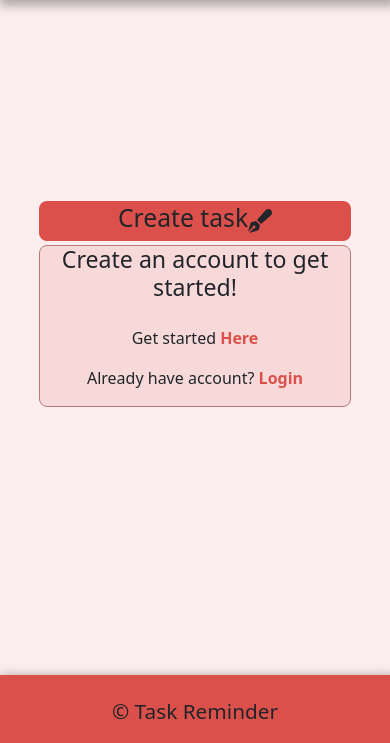
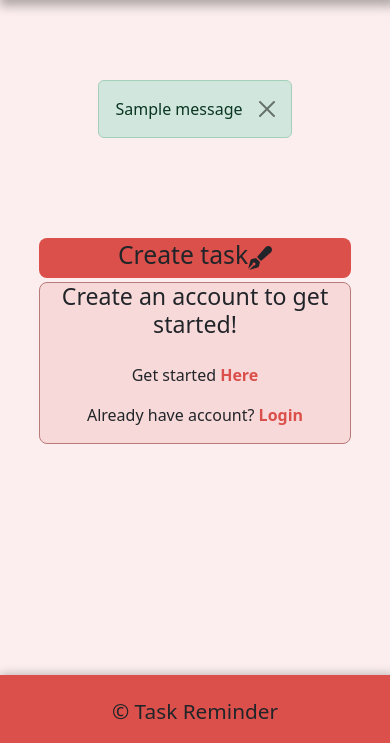
Before and after one commit to Timalexanderandersson/Task-Reminder, a Django app: page / in a window 390 px wide. Shown: the part 101-844 px from the top of the page. Run offline with Django 5.2, Linux system fonts and the light colour scheme; tables that the repository leaves empty hold one stand-in row (values such as "Sample post"); one stand-in notice (Sample message) is shown; some libraries are stand-ins or nearby versions.

Commit message:
added comments in html and views  and css to search input and fixed width. to media query width for searchbar

```diff
--- a/static/css/style.css
+++ b/static/css/style.css
@@ -62,8 +62,8 @@ main{
 
 /*Search bar*/
 #search-bar{
-    width: 45vh;
-
+    width: 25vh;
+    margin-top: 3vh;
 }
 /*searching task button*/
 .button-searching{
@@ -84,14 +84,14 @@ border-radius: 5px;
 border-style: solid;
 border-width: 1px;
 width: auto;
-padding:5vh;
+padding:2vh;
 background-color: hsl(0, 67%, 91%);
 height: auto;
 }
 
 /*textarea*/
 textarea {
-    width:35vh;
+    width:100%;
 }
 
 /*Index.html page*/
@@ -146,7 +146,13 @@ textarea {
 /*Form for making the tasks*/
 .formdetails{
     display: none;
+    width: 100%;
+    max-width: 380px;
 
+}
+/*Edit title*/
+.h3-edit{
+    margin-top: 1vh;
 }
 /*Add button inside the task creater*/
 #first-button{
@@ -282,6 +288,9 @@ textarea {
     justify-content: center;
 
 }
+#search-bar{
+    width: 35vh;
+}
 
 }
 
@@ -302,6 +311,13 @@ textarea {
     width: 50vh;
     display: flex;
     justify-content: right;
+}
+#search-bar{
+    margin-top: 3vh;
+    width: 45vh;
+}
+#search-bar{
+    width: 45vh;
 }
 
 }
--- a/static/js/script.js
+++ b/static/js/script.js
@@ -32,7 +32,7 @@ for (let i = 0; i < addbuttontask.length; i++){
 
             } else{
                 taskinside.style.display = 'none'
-                addbuttontask[i].innerText = "Add";
+                addbuttontask[i].innerText = "Open";
                 addbuttontask[i].style.backgroundColor ='rgb(42, 156, 42)';
             }
     })
--- a/task_app/templates/delete_site.html
+++ b/task_app/templates/delete_site.html
@@ -1,6 +1,7 @@
 {% extends "base.html" %}
 {% block content %}
-<div class="register-class text-center>
+<!-- delete button -->
+<div class="register-class text-center">
 <div class="for-each-task text-center">
     <h2 class="mb-4">Are you sure you want to delete?</h2>
   <div class="tasks-header mb-4 text-center">
--- a/task_app/templates/edit_task.html
+++ b/task_app/templates/edit_task.html
@@ -1,5 +1,6 @@
 {% extends "base.html" %}
 {% block content %}
+<!-- Edit your tasks form -->
 <div class="register-class ">
 <h1 class="text-center">Edit: {{tasks.title}}</h1>
 <form method="post" class="text-center" >
--- a/task_app/templates/index.html
+++ b/task_app/templates/index.html
@@ -1,5 +1,22 @@
 {% extends "base.html" %}
 {% block content %}
+<!-- Message for succes or errors -->
+{% if messages %}
+    {% for message in messages %}
+    {% if message.tags == 'error' %}
+        <div class="alert alert-warning alert-dismissible " role="alert" >
+           <li>{{ message }}</li>
+            <button type="button" class="btn-close" data-bs-dismiss="alert" aria-label="Close"></button>
+        </div>
+        {% elif message.tags == 'success' %}
+        <div class="alert alert-success alert-dismissible fade show" role="alert">
+            {{ message }}
+            <button type="button" class="btn-close" data-bs-dismiss="alert" aria-label="Close"></button>
+        </div>
+        {% endif %}
+    {% endfor %}
+{% endif %}
+<!-- Create account/login -->
     <div class="container-task">
         <div class="cool-color-here ">
             <h2 id="task-add ">Create task</h2>
--- a/task_app/templates/login.html
+++ b/task_app/templates/login.html
@@ -1,5 +1,6 @@
 {% extends "base.html" %}
 {% block content %}
+<!-- Form and link for login, register -->
 <div class="register-class ">
 <div class="col-12">
     <div class="text-center">
@@ -8,7 +9,7 @@
     <h2 class="mb-5">Access Your Account</h2>
     {{ form.as_p}}
 
-   <button type="submit" id="first-button" class="mb-3">Sign in</button>
+   <button type="submit"  class="mb-3 btn btn-success">Sign in</button>
    {% for message in messages %}
    <li>{{ message }}</li>
    {% endfor %}
--- a/task_app/templates/logout.html
+++ b/task_app/templates/logout.html
@@ -2,7 +2,7 @@
 {% block content %}
 <div class="register-class ">
 <div class="container text-center">
-    <form method="post">
+    <form method="post" action="{% url 'logout' %}">
     {% csrf_token %}
     <h2 class="mb-4">Are you sure you want to sign out?</h2>
    <button type="submit" class="btn btn-danger mb-3">Sign out</button>
--- a/task_app/templates/register.html
+++ b/task_app/templates/register.html
@@ -30,8 +30,8 @@
         {% endfor %}
     </div>
     <div>
-        <button type="submit" id="first-button" class="mb-3">Sign up</button>
-        <p class="text-center">Already have an account?<a class="links-for-all" href="{% url 'login' %}"><strong>Log in
+        <button type="submit" class="mb-3 btn btn-success">Sign up</button>
+        <p class="text-center">Already have an account?<a class="links-for-all" href="{% url 'login' %}"><strong> Log in
                     here</strong></a> </p>
     </div>
     </form>
--- a/task_app/templates/task_edit.html
+++ b/task_app/templates/task_edit.html
@@ -30,8 +30,9 @@
         <i class="fa-solid fa-pen-fancy penn-icon"></i>
     </div>
     <div class="task-add-box d-flex justify-content-center align-content-center">
-        <form method="post" class="formdetails text-center">
+        <form method="post" class="formdetails text-center mb-3">
             {% csrf_token %}
+            <h3 class="mb-3 h3-edit">Edit your task</h3>
             {{ form.as_p }}
             <button type="submit" id="first-button">Add task</button>
         </form>
--- a/task_app/views.py
+++ b/task_app/views.py
@@ -9,15 +9,27 @@ from django.contrib.auth.mixins import LoginRequiredMixin
 from django.contrib.messages.views import SuccessMessageMixin
 from django.contrib.auth.decorators import login_required
 
-#Takes user/visitor to the front page.
 def homepage(request):
+    '''
+    Function for redirection when enter website.
+    if user is authenticated redirect to task-create.
+    if not authenticated send to index.html
+    '''
     if request.user.is_authenticated:
         return redirect('task-create')
     return render(request, 'index.html',)
 
-#Searching bar to find different tasks.
 @login_required
 def search_here(request):
+    '''
+    Search function to find tasks in the list
+
+    allinfo shows the found tasks.
+    searching is for collecting data from the input.
+    if search = '' checking for text in input is empty, and message if its empty.
+    if allinfo.exists() == False check if task exist
+    if task not exist it shows message 'No task with this name.'
+     '''
     form = PostUser(request.POST)
     allinfo = TaskUser.objects.filter(user=request.user)
     searching = request.GET.get('search-text').strip()
@@ -26,7 +38,7 @@ def search_here(request):
         return redirect('task-create')
     allinfo = allinfo.filter(title__startswith=searching)
     if allinfo.exists() == False:
-        messages.error(request,'No task with this name..')
+        messages.error(request,'No task with this name.')
         return redirect('task-create')
     return render(request, 'task_edit.html', {
         'form': form,
@@ -36,6 +48,14 @@ def search_here(request):
 # Adding to the task list as user.
 @login_required
 def taskpush(request):
+    '''
+    function for adding tasks into a list.
+
+    allinfo shows the tasks and sort them.
+    form PostUser shows form with 'title','description','completed','due_date','time_date'.
+    shows you message if valid 'You added a task.'
+    otherwise 'Did not fill in all.' message appears.
+    '''
     allinfo = TaskUser.objects.filter(user=request.user).order_by('-created_at')
     if request.method == 'POST':
             form = PostUser(request.POST)
@@ -71,8 +91,15 @@ class UpdateTask(LoginRequiredMixin,SuccessMessageMixin,UpdateView):
     success_message = 'Updated task'
     success_url = reverse_lazy('task-create')
 
-#Account sign up function
 def signing_up(request):
+    '''
+    Function for signing up to the webpage.
+
+    this function handles all registration for a new user to get access to the website.
+    the form shows 'username','email','password1', 'password2'.
+    it saves the user and redirect to the task-create
+    and shows message 'Welcome {user.username} to your account.'
+    '''
     if request.method == 'GET':
         form = SigningUp()
     else:
@@ -84,11 +111,17 @@ def signing_up(request):
            messages.success(request, f'Welcome {user.username} to your account.')
            login(request, user)
            return redirect('task-create')
-
     return render(request, 'register.html',{'form':form})
 
-#Account sign in function
 def AccountLogin(request):
+    '''
+    Function for user to sign in.
+
+    if the user is authenticated it gets send back to task-create.
+    if the user is not authenticated it gets sent to login.html.
+    form shows 'username', 'password.
+
+    '''
     if request.user.is_authenticated:
         return redirect('task-create')
     if request.method == 'GET':
@@ -105,15 +138,19 @@ def AccountLogin(request):
                 login(request, user)
                 messages.success(request, f'Welcome {username}.')
                 return redirect('task-create')
-        messages.error(request, f'Wrong username or password')
+        messages.error(request, 'Wrong username or password')
         return render(request, 'login.html', {'form':form})
 
-
-#Sign out function
 @login_required
 def AccountLogout(request):
+    '''
+    Function for sign out.
+
+    this function handles the sign out of user.
+    if sign out redirect to Homepage/index.html.
+    '''
     if request.method == 'POST':
         logout(request)
-        messages.success(request, f'You sign out.')
+        messages.success(request, 'You signed out successfully.')
         return redirect('Homepage')
     return render(request,'logout.html')
--- a/templates/base.html
+++ b/templates/base.html
@@ -51,8 +51,9 @@
       </ul>
     </div>
   </header>
+  <!-- Username -->
   {%if request.user.is_authenticated %}
-  <span class="text-center user-name">User: <strong>{{ request.user.username }}</strong></span>
+  <div class="text-center user-name"><strong>User: </strong>{{ request.user.username }}</div>
   {% endif %}
   <!-- Main Content -->
   <main>
```
Also changed, not shown: task_app/forms.py (line endings or trailing spaces).
